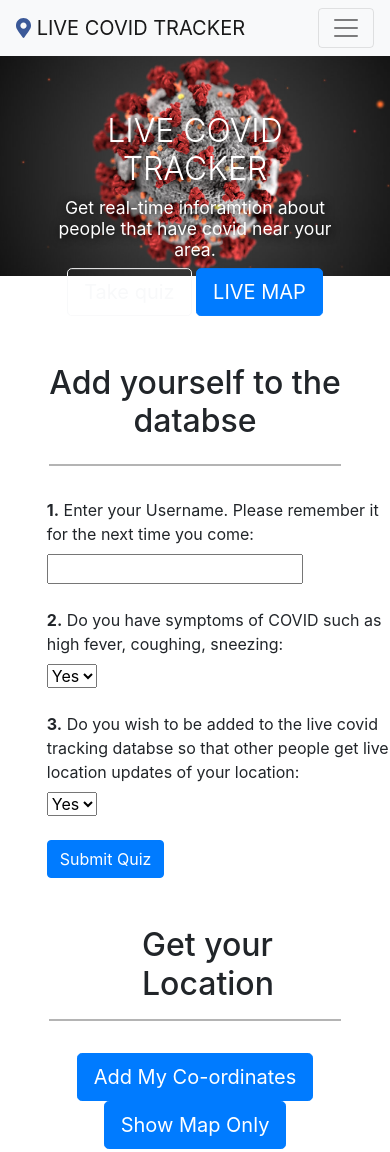
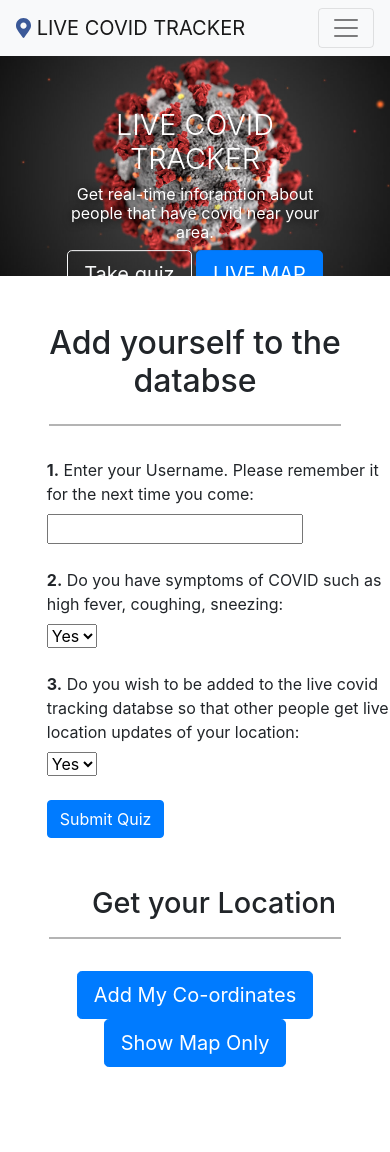
Before and after one commit to Kartik-Sangwan/LiveCovidTrackerAzure, a website: page public/index.html in a window 390 px wide. Shown: the top 1152 px of the page. Drawn offline with nearby package versions, Linux system fonts and the light colour scheme; some packages are replaced by stand-ins of ours.

Commit message:
Fixed all the margins for mobile version

```diff
--- a/public/index.html
+++ b/public/index.html
@@ -55,7 +55,7 @@
 
       <div class="carousel-inner">
         <div class="carousel-item active">
-          <img src="cov2.jpg" alt="image" style="padding-bottom: 40px;"/>
+          <img src="cov2.jpg" alt="image"/>
           <div class="carousel-caption">
             <h3 class="display-2">LIVE COVID TRACKER</h3>
             <h4>
@@ -120,7 +120,10 @@
       <br />
       <br />
 
-      <h2 class = "loc">Get your Location</h2>
+      <div style="margin-left: -50px;">
+        <h2 class="loc" style="font-size: 1.8rem;">Get your Location</h2>
+      </div>
+
       <hr class="co-hr">
       <div class="container">
         <div class="row justify-content-around">
--- a/public/style.css
+++ b/public/style.css
@@ -221,15 +221,15 @@ footer {
   }
 
   .carousel-caption h3 {
-    font-size: 200%;
+    font-size: 180%;
   }
 
   .carousel-caption h4 {
-    font-size: 110%;
+    font-size: 100%;
   }
 
   .carousel-caption.btn {
-    font-size: 90%;
+    font-size: 50%;
     padding: 4px, 8px;
   }
 
```
